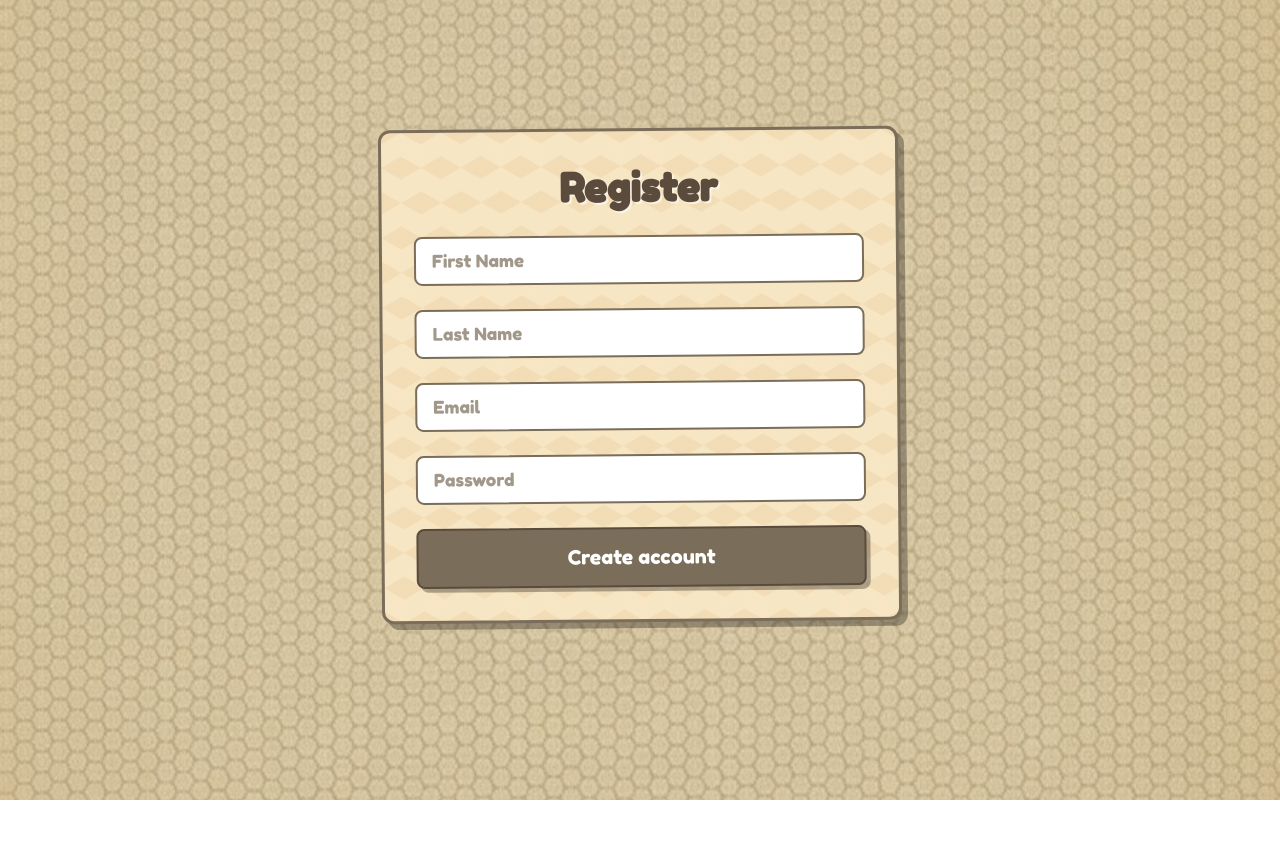
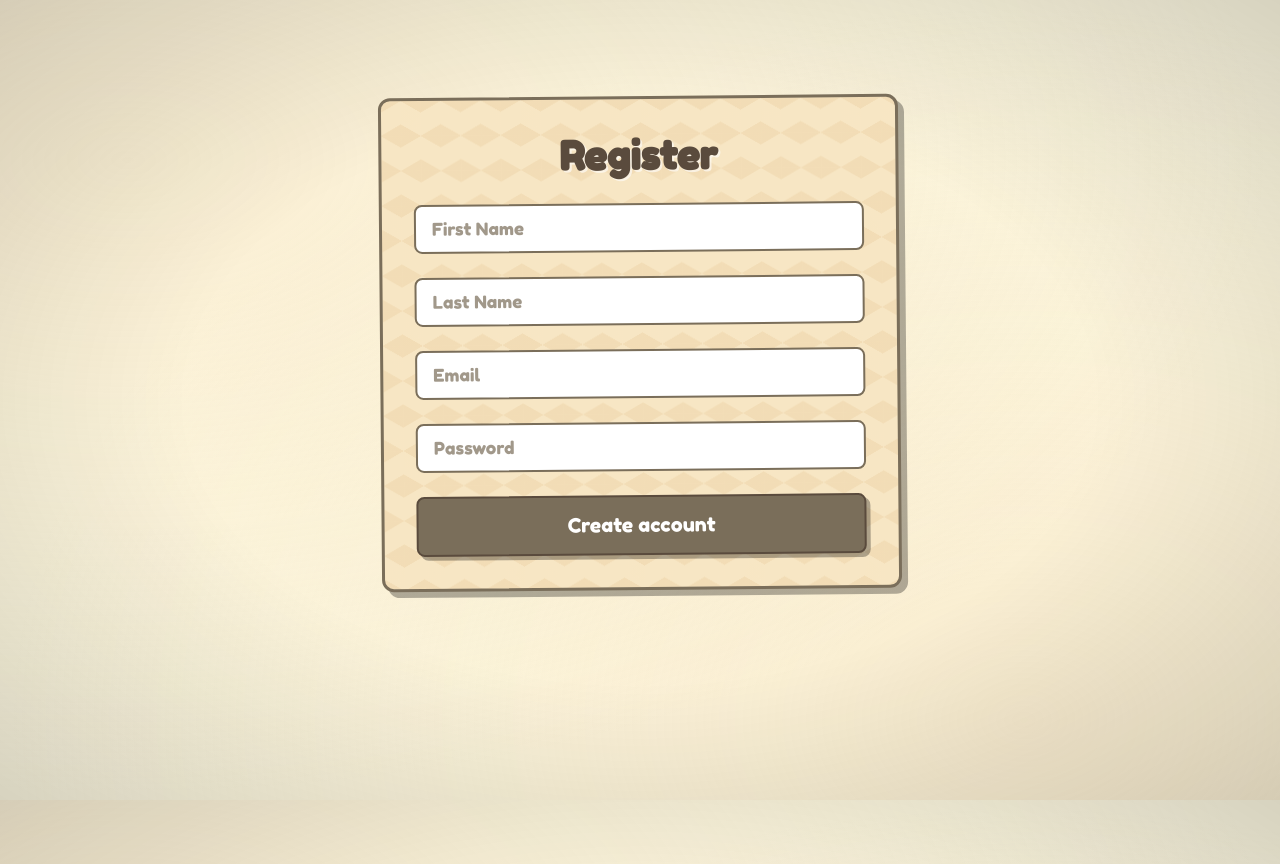
Before and after one commit to costingrasu/WorkHive, a React (Create React App) app in the folder frontend/: page /register in a window 1280 px wide. Before the commit the page ends 800 px from the top, so only its background shows below. Built offline with nearby package versions, Linux system fonts and the light colour scheme.

Commit message:
update register page

```diff
--- a/frontend/src/styles/Forms.css
+++ b/frontend/src/styles/Forms.css
@@ -2,12 +2,25 @@
 
 body {
   margin: 0;
-  padding: 0;
-  background-image: url('./assets/bg.jpg');
-  background-size: cover;
-  background-position: center center;
-  background-repeat: no-repeat;
+  padding: 2rem;
+
+  background-color: #fdf8e1;
+  background-image:
+    radial-gradient(ellipse at center,
+      rgba(0,0,0,0) 0%,
+      rgba(0,0,0,0) 50%,
+      rgba(0,0,0,0.15) 100%),
+
+    radial-gradient(ellipse at 10% 20%,
+      rgba(245, 225, 190, 0.4) 0%,
+      transparent 70%),
+
+    radial-gradient(ellipse at 80% 90%,
+      rgba(245, 225, 190, 0.5) 0%,
+      transparent 70%);
+
   background-attachment: fixed;
+  min-height: 100vh;
 
   font-family: 'Fredoka One', cursive;
   color: #212121;
@@ -17,7 +30,7 @@
   display: flex;
   flex-direction: column;
   max-width: 450px;
-  margin: 8rem auto 4rem auto;
+  margin: 4rem auto;
   padding: 2rem;
 
   background-color: #f7e6c4;
@@ -76,7 +89,6 @@
   transform: translateX(0) translateY(-50%) rotate(10deg);
 }
 
-
 .form-input {
   font-family: 'Fredoka One', cursive;
   font-size: 1.1rem;
@@ -104,7 +116,6 @@
   font-family: 'Fredoka One', cursive;
   font-size: 1.25rem;
   padding: 1rem;
-
   background-color: #7a6e5a;
   color: #fff;
   border: 2px solid #5a4b3d;
```
Also changed, not shown: frontend/src/styles/assets/bg.jpg (deleted).
